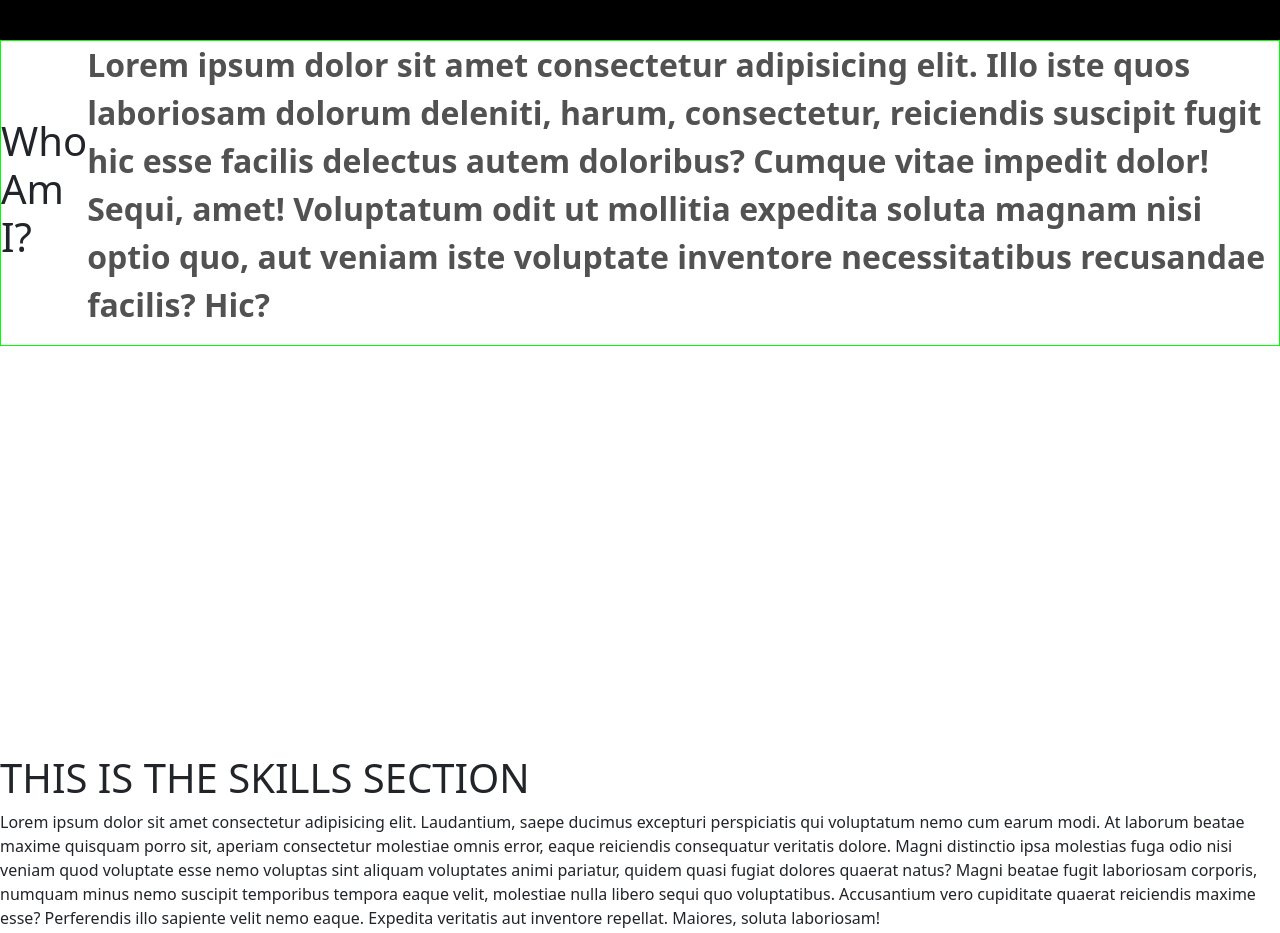
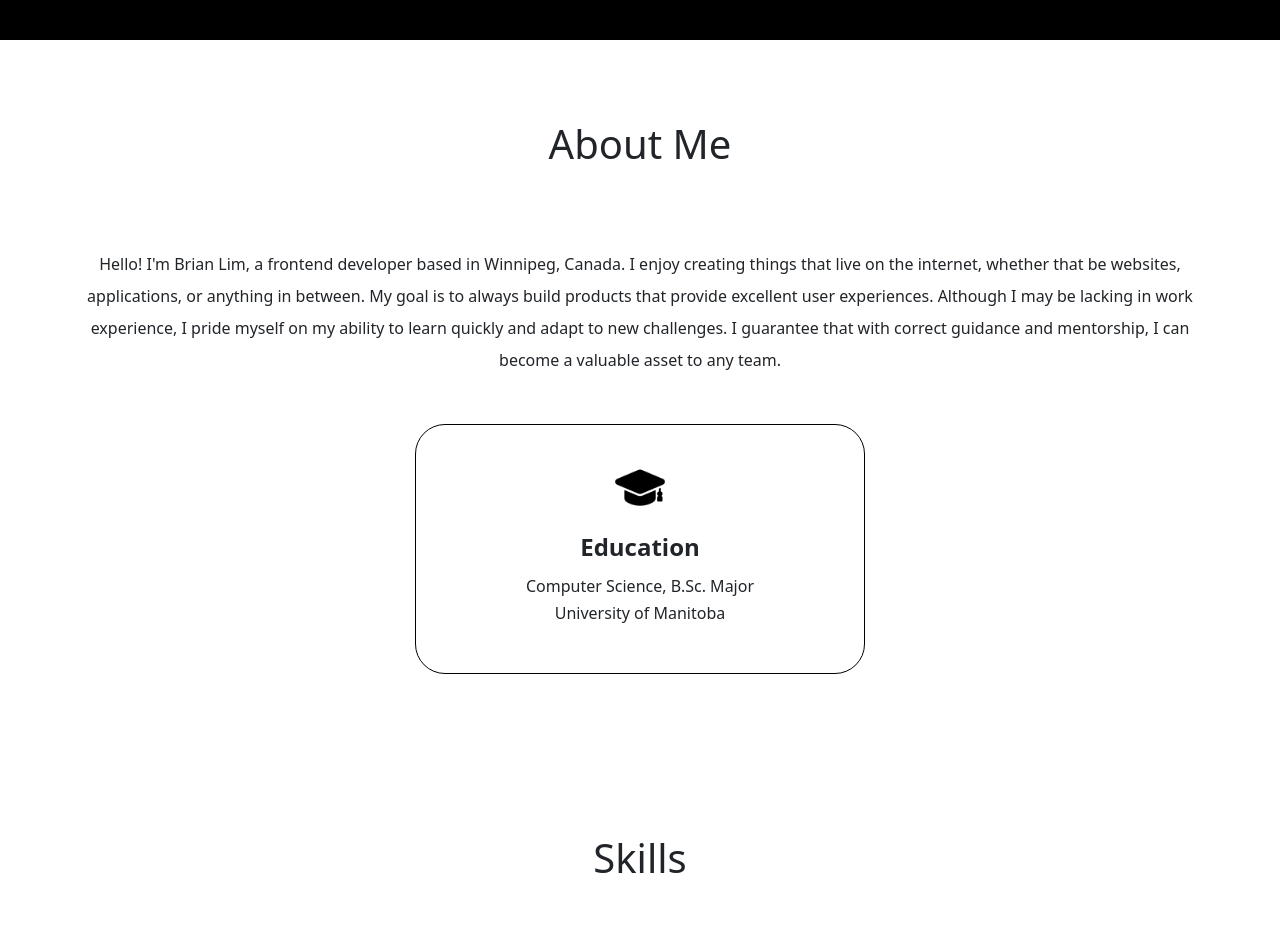
Before and after one commit to limb0131/Portfolio, a plain HTML site: page index.html in a window 1280 px wide. Shown: the part 760-1693 px from the top of the page. Drawn offline with nearby package versions, Linux system fonts and the light colour scheme.

Commit message:
About section added

```diff
--- a/css/styles.css
+++ b/css/styles.css
@@ -38,8 +38,14 @@ section{
 
 .full-width-section1{
     display: flex;
-    width: 100vw;
+    max-width: 100vw;
     background-color: black;
+}
+
+.full-width-section2{
+    display: flex;
+    max-width: 100vw;
+    background-color: white;
 }
 
 /* PROFILE SECTION */
@@ -139,7 +145,6 @@ section{
     align-items: center;
     margin-top: 1rem;
     gap: 1rem;
-    background-color: transparent;
 }
 
 .social-media-icon{
@@ -147,19 +152,72 @@ section{
     width: 30px;
     height: 30px;
     background-color: transparent;
-    color: white;
 }
 
 /* ABOUT SECTION */
 
-.about-div{
+#about-me{
     display: flex;
-
-    border: 1px solid lime;
+    flex-direction: column;
 }
 
 .title{
     display: flex;
     justify-content: center;
+    margin: 5rem 0;
+}
+
+.about-div{
+    display: flex;
+    flex-direction: column;
+    justify-content: center;
     align-items: center;
 }
+
+.about-description{
+    display: flex;
+    justify-content: center;
+    align-items: center;
+    text-align: center;
+    padding: 0 3rem;
+    font-weight: 500;
+    font-size: 1rem;
+    margin-bottom: 3rem;
+    line-height: 2;
+}
+
+.education{
+    display: flex;
+    flex-direction: column;
+    justify-content: center;
+    align-items: center;
+    text-align: center;
+    width: 450px;
+    height: 250px;
+    border: 1px solid black;
+    border-radius: 30px
+}
+
+.education-icon{
+    width: 50px;
+    height: 50px;
+    margin-bottom: 1rem;
+}
+
+.edu-title{
+    font-size: 1.5rem;
+    font-weight: bold;
+    margin-bottom: 1rem;
+}
+
+.edu-description{
+    line-height: 0.7;
+}
+
+
+/* SKILLS SECTION */
+
+#skills{
+    display: flex;
+    flex-direction: column;
+}
--- a/index.html
+++ b/index.html
@@ -72,8 +72,8 @@
       </div>
     </nav>
 
-    <section class="full-width-section1">
-    <div class="container-xxl">
+    <div class="full-width-section1">
+      <div class="container-xxl">
         <!-- MAIN/FIRST SECTION -->
         <section class="section-centered" id="main-page">
             <div class="profile">
@@ -113,21 +113,36 @@
 
         </section>
       </div>
-    </section>
+    </div>
 
-        <!-- ABOUT SECTION -->
+    <div class="full-width-section2">
+      <div class="container-xxl">
         <section id="about-me">
+          <h1 class="title">About Me</h1>
           <div class="about-div">
-            <h1 class="title">Who Am I?</h1>
-            <p class="description">
-              Lorem ipsum dolor sit amet consectetur adipisicing elit. Illo iste quos laboriosam dolorum deleniti, harum, consectetur, reiciendis suscipit fugit hic esse facilis delectus autem doloribus? Cumque vitae impedit dolor! Sequi, amet! Voluptatum odit ut mollitia expedita soluta magnam nisi optio quo, aut veniam iste voluptate inventore necessitatibus recusandae facilis? Hic?
+            <p class="about-description">
+              Hello! I'm Brian Lim, a frontend developer based in Winnipeg, Canada.
+              I enjoy creating things that live on the internet, whether that be websites,
+              applications, or anything in between. My goal is to always build products
+              that provide excellent user experiences. Although I may be lacking in work experience,
+              I pride myself on my ability to learn quickly and adapt to new challenges. I guarantee
+              that with correct guidance and mentorship, I can become a valuable asset to any team.
             </p>
+            <div class="education">
+              <img src="./img/graduate.png" alt="education icon" class="education-icon">
+              <p class="edu-title">Education</p>
+              <p class="edu-description">Computer Science, B.Sc. Major</p>
+              <p class="edu-description">University of Manitoba</p>
+            </div>
           </div>
           </section>
+      </div>
+    </div>
 
-        <!-- SKILLS SECTION -->
+    <div class="full-width-section2">
+      <div class="container-xxl">
         <section id="skills">
-        <h1>THIS IS THE SKILLS SECTION</h1>
+        <h1 class="title">Skills</h1>
         <p>
             Lorem ipsum dolor sit amet consectetur adipisicing elit. Laudantium,
             saepe ducimus excepturi perspiciatis qui voluptatum nemo cum earum modi.
@@ -142,8 +157,10 @@
             Expedita veritatis aut inventore repellat. Maiores, soluta laboriosam!
         </p>
         </section>
+      </div>
+    </div>
 
-        <!-- PROJECTS SECTION -->
+        <div class="container-xxl">
         <section id="projects">
         <h1>THIS IS THE PROJECTS SECTION</h1>
         <p></p>
@@ -160,8 +177,9 @@
             Expedita veritatis aut inventore repellat. Maiores, soluta laboriosam!
         </p>
         </section>
+        </div>
 
-        <!-- CONTACT SECTION -->
+        <div class="container-xxl">
         <section id="contact">
         <h1>THIS IS THE CONTACT SECTION</h1>
         <p></p>
@@ -178,6 +196,7 @@
             Expedita veritatis aut inventore repellat. Maiores, soluta laboriosam!
         </p>
         </section>
+        </div>
     <script src="./js/script.js"></script>
   </body>
 </html>
```
Also changed, not shown: img/graduate.png (added).
